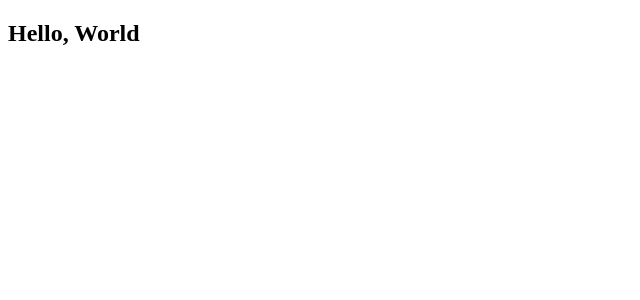
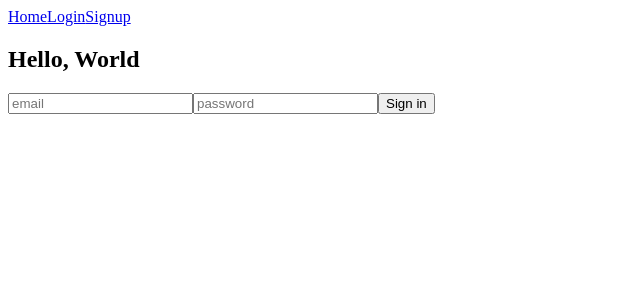
Before and after one commit to moysush/archive-storage-web, a React (Vite) app: page /login in a window 1280 px wide. Shown: the top 300 px of the page, without its empty margins (0-640 px from the left). Built offline with nearby package versions, Linux system fonts and the light colour scheme.

Commit message:
setup the auth with supabase and react router for navigation

```diff
--- a/package.json
+++ b/package.json
@@ -10,8 +10,10 @@
     "preview": "vite preview"
   },
   "dependencies": {
+    "@supabase/supabase-js": "^2.99.2",
     "react": "^19.2.4",
-    "react-dom": "^19.2.4"
+    "react-dom": "^19.2.4",
+    "react-router": "^7.13.1"
   },
   "devDependencies": {
     "@eslint/js": "^9.39.4",
--- a/src/App.tsx
+++ b/src/App.tsx
@@ -1,10 +1,84 @@
-import { useState } from "react";
+import { useEffect, useState } from "react";
+import { supabase } from "./utils/supabase";
+import type { User } from "@supabase/supabase-js";
+import { Link, NavLink, Route, Routes } from "react-router";
+import Login from "./components/Login";
+import Signup from "./components/Signup";
+
+// const testAuth = async () => {
+  // await supabase.auth.signOut();
+  // const { data, error } = await supabase.auth.signInWithPassword({
+  //   email: "hiraku.kazuma5@gmail.com",
+  //   password: "H+gh9)7r+;L$Xf8",
+  // });
+  // const { data: signup } = await supabase.auth.signUp({
+  //   email: "m.hossain.sushmoy@gmail.com",
+  //   password: "password",
+  // });
+  // console.log(signup);
+  // const { data: authData, error } = await supabase.auth.signInWithPassword({
+  //   email: "m.hossain.sushmoy@gmail.com",
+  //   password: "password",
+  // });
+  // console.log(data);
+  // const { data: profileSet } = await supabase
+  //   .from("profiles")
+  //   .insert({
+  //     id: authData?.user?.id,
+  //     username: "sushmoy"
+  //   });
+  // const {
+  //   data: { user },
+  // } = await supabase.auth.getUser();
+  // console.log(user);
+  // const { data: profileSet } = await supabase
+  //   .from("profiles")
+  //   .select("*")
+  //   .limit(1);
+  // console.log(profileSet);
+  // Now that we are logged in, let's see if RLS lets us see that test row
+  // const { data: files, error: fileError } = await supabase
+  //   .from("files")
+  //   .select("*");
+  // console.log(files);
+// };
 
 function App() {
+  const [user, setUser] = useState<User | null>(null);
+
+  useEffect(() => {
+    const loadSession = async () => {
+      const { data, error } = await supabase.auth.getSession();
+      if (error) {
+        console.error(error);
+        return;
+      }
+      setUser(data.session?.user ?? null);
+      console.log(data.session?.user);
+    };
+
+    loadSession();
+  }, []);
 
   return (
     <>
+      <NavLink to="/">Home</NavLink>
+      <NavLink to="/login">Login</NavLink>
+      <NavLink to="/signup">Signup</NavLink>
       <h2>Hello, World</h2>
+      <Routes>
+        <Route path="/" element={<h2>Homeeee</h2>} />
+        <Route
+          path="/login"
+          element={<Login user={user} setUser={setUser} />}
+        />
+        <Route
+          path="/signup"
+          element={<Signup user={user} setUser={setUser} />}
+        />
+      </Routes>
+
+
     </>
   );
 }
--- /dev/null
+++ b/src/components/Login.tsx
@@ -0,0 +1,49 @@
+import { useState } from "react";
+import { supabase } from "../utils/supabase";
+import type { User } from "@supabase/supabase-js";
+
+export type UserProps = {
+  user: User | null;
+  setUser: (user: User | null) => void;
+};
+
+const Login = ({ user, setUser }: UserProps) => {
+  const [email, setEmail] = useState("");
+  const [password, setPassword] = useState("");
+
+  const onLogin = async () => {
+    await supabase.auth.signInWithPassword({ email, password });
+    const { data } = await supabase.auth.getSession();
+    setUser(data.session?.user ?? null);
+    setEmail("");
+    setPassword("");
+  };
+
+  const onSignOut = async () => {
+    await supabase.auth.signOut();
+    setUser(null);
+  };
+
+  return (
+    <div>
+      {user ? null : (
+        <div>
+          <input
+            placeholder="email"
+            value={email}
+            onChange={({ target }) => setEmail(target.value)}
+          />
+          <input
+            placeholder="password"
+            value={password}
+            onChange={({ target }) => setPassword(target.value)}
+          />
+          <button onClick={onLogin}>Sign in</button>
+        </div>
+      )}
+      {user && <button onClick={onSignOut}>Sign out</button>}
+    </div>
+  );
+};
+
+export default Login;
--- /dev/null
+++ b/src/components/Signup.tsx
@@ -0,0 +1,36 @@
+import { useState } from "react";
+import { supabase } from "../utils/supabase";
+import type { UserProps } from "./Login";
+
+const Signup = ({ setUser }: UserProps) => {
+  const [email, setEmail] = useState("");
+  const [password, setPassword] = useState("");
+
+  const onSignUp = async () => {
+    const { data } = await supabase.auth.signUp({
+      email,
+      password,
+    });
+    setUser(data.session?.user ?? null);
+  };
+
+  return (
+    <div>
+      <div>
+        <input
+          placeholder="email"
+          value={email}
+          onChange={({ target }) => setEmail(target.value)}
+        />
+        <input
+          placeholder="password"
+          value={password}
+          onChange={({ target }) => setPassword(target.value)}
+        />
+        <button onClick={onSignUp}>Sign up</button>
+      </div>
+    </div>
+  );
+};
+
+export default Signup;
--- a/src/main.tsx
+++ b/src/main.tsx
@@ -1,10 +1,13 @@
-import { StrictMode } from 'react'
-import { createRoot } from 'react-dom/client'
+import { StrictMode } from "react";
+import { createRoot } from "react-dom/client";
 // import './index.css'
-import App from './App.tsx'
+import App from "./App.tsx";
+import { BrowserRouter } from "react-router";
 
-createRoot(document.getElementById('root')!).render(
+createRoot(document.getElementById("root")!).render(
   <StrictMode>
-    <App />
+    <BrowserRouter>
+      <App />
+    </BrowserRouter>
   </StrictMode>,
-)
+);
--- /dev/null
+++ b/src/utils/supabase.ts
@@ -0,0 +1,6 @@
+import { createClient } from '@supabase/supabase-js';
+
+const supabaseUrl = import.meta.env.VITE_SUPABASE_URL;
+const supabaseKey = import.meta.env.VITE_SUPABASE_PUBLISHABLE_DEFAULT_KEY;
+
+export const supabase = createClient(supabaseUrl, supabaseKey);
--- a/tsconfig.app.json
+++ b/tsconfig.app.json
@@ -24,5 +24,5 @@
     "noFallthroughCasesInSwitch": true,
     "noUncheckedSideEffectImports": true
   },
-  "include": ["src"]
+  "include": ["src", "src/utils"]
 }
```
Also changed, not shown: 2 other files (tests, documents, lock files or other folders).
